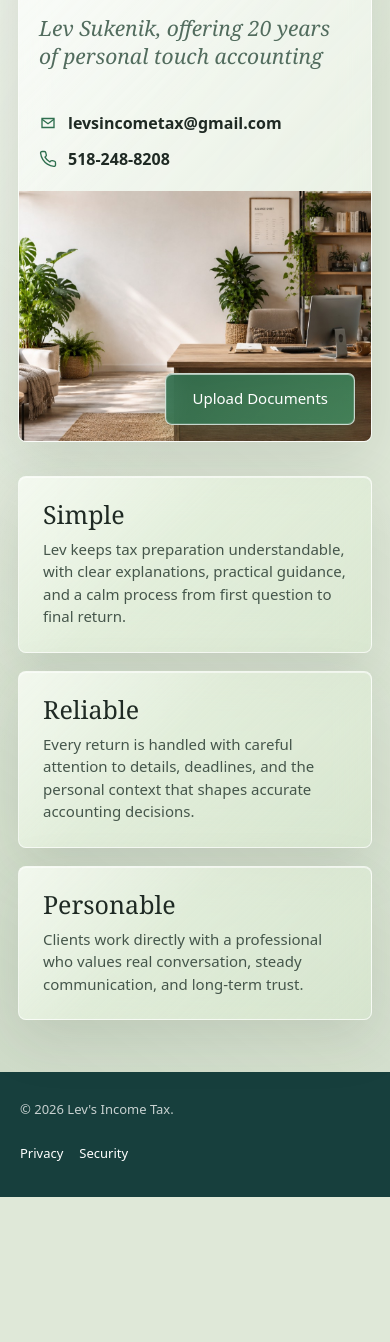
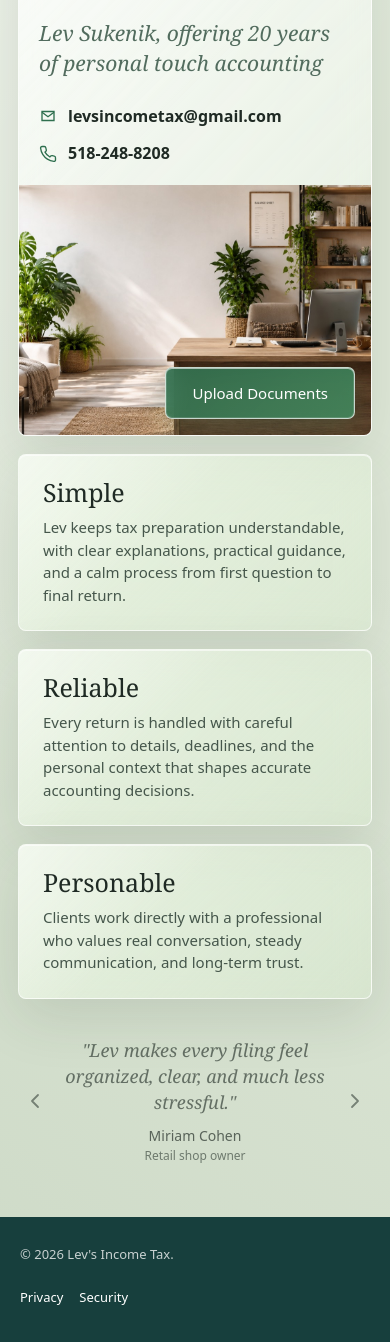
Before and after one commit to samperet/LevsIncomeTax, a website: page index.html in a window 390 px wide. Shown: the part 193-1535 px from the top of the page. Before the commit the page ends 1390 px from the top, so only its background shows below. Drawn offline with Linux system fonts and the light colour scheme.

Commit message:
Refine homepage layout and client login

```diff
--- a/index.html
+++ b/index.html
@@ -54,7 +54,10 @@ html {
 
 body {
   min-height: 100vh;
+  min-height: 100svh;
   margin: 0;
+  display: grid;
+  grid-template-rows: auto minmax(0, 1fr) auto;
   color: var(--ink);
   background:
     linear-gradient(120deg, rgba(255, 255, 255, 0.48) 0%, rgba(255, 255, 255, 0) 46%),
@@ -116,8 +119,8 @@ a {
 }
 
 .page {
-  min-height: calc(100vh - 76px);
-  padding: clamp(36px, 6vw, 76px) clamp(20px, 5vw, 64px) 72px;
+  min-height: 0;
+  padding: clamp(36px, 6vw, 76px) clamp(20px, 5vw, 64px) clamp(30px, 4vw, 44px);
 }
 
 .hero-section {
@@ -160,6 +163,10 @@ a {
 }
 
 .identity {
+  --hero-text-gap: clamp(26px, 3vw, 42px);
+  display: grid;
+  align-content: center;
+  gap: var(--hero-text-gap);
   padding: clamp(30px, 4vw, 48px);
   min-width: 0;
 }
@@ -179,12 +186,12 @@ h1 {
 
 .intro-heading {
   max-width: 520px;
-  margin: 22px 0 0;
+  margin: 0;
   color: #526c5e;
   font-family: var(--display-font);
   font-size: clamp(20px, 2vw, 27px);
   font-style: italic;
-  line-height: 1.32;
+  line-height: 1.42;
   font-weight: 400;
   letter-spacing: 0;
   overflow-wrap: anywhere;
@@ -192,8 +199,8 @@ h1 {
 
 .contact-list {
   display: grid;
-  gap: 12px;
-  margin-top: 40px;
+  gap: clamp(14px, 1.5vw, 18px);
+  margin: 0;
 }
 
 .contact-item {
@@ -204,6 +211,7 @@ h1 {
   text-decoration: none;
   font-size: 16px;
   font-weight: 600;
+  line-height: 1.45;
   min-width: 0;
 }
 
@@ -245,11 +253,12 @@ h1 {
 }
 
 .supporting-copy {
+  --support-gap: clamp(18px, 3vw, 28px);
   display: grid;
   grid-template-columns: repeat(3, minmax(0, 1fr));
-  gap: clamp(18px, 3vw, 28px);
+  gap: var(--support-gap);
   width: min(1180px, 100%);
-  margin: clamp(40px, 6vw, 72px) auto 0;
+  margin: var(--support-gap) auto 0;
 }
 
 .support-section {
@@ -280,6 +289,87 @@ h1 {
   margin: 0;
   color: var(--ink-soft);
   font-size: 15px;
+}
+
+.quote-carousel {
+  display: grid;
+  grid-template-columns: 42px minmax(0, 1fr) 42px;
+  align-items: center;
+  gap: clamp(12px, 2.4vw, 28px);
+  width: min(940px, 100%);
+  min-height: 146px;
+  margin: clamp(30px, 4.5vw, 46px) auto 0;
+  padding-top: clamp(8px, 1.6vw, 18px);
+  color: rgba(31, 42, 36, 0.62);
+  text-align: center;
+}
+
+.quote-track {
+  min-width: 0;
+}
+
+.quote-slide {
+  display: grid;
+  gap: 12px;
+  margin: 0;
+}
+
+.quote-text {
+  margin: 0;
+  font-family: var(--display-font);
+  font-size: clamp(18px, 2vw, 23px);
+  font-style: italic;
+  font-weight: 400;
+  line-height: 1.45;
+}
+
+.quote-slide[hidden] {
+  display: none;
+}
+
+.quote-attribution {
+  display: grid;
+  gap: 2px;
+  color: rgba(31, 42, 36, 0.56);
+  font-size: 13px;
+  font-style: normal;
+  line-height: 1.35;
+}
+
+.quote-author {
+  color: rgba(31, 42, 36, 0.68);
+  font-size: 14px;
+}
+
+.quote-business {
+  font-size: 12px;
+}
+
+.quote-arrow {
+  display: grid;
+  place-items: center;
+  width: 42px;
+  height: 42px;
+  padding: 0;
+  border: 0;
+  border-radius: 999px;
+  background: transparent;
+  color: rgba(31, 42, 36, 0.52);
+  cursor: pointer;
+}
+
+.quote-arrow:hover {
+  color: rgba(31, 42, 36, 0.78);
+}
+
+.quote-arrow svg {
+  width: 24px;
+  height: 24px;
+  stroke: currentColor;
+  stroke-width: 1.8;
+  fill: none;
+  stroke-linecap: round;
+  stroke-linejoin: round;
 }
 
 .site-footer {
@@ -399,6 +489,25 @@ button * {
   background: linear-gradient(135deg, rgba(39, 93, 67, 0.94), rgba(52, 123, 86, 0.88));
 }
 
+.button.home-action {
+  min-height: 52px;
+  padding: 0 26px;
+  border: 1px solid rgba(255, 255, 255, 0.72);
+  background: linear-gradient(135deg, rgba(47, 111, 79, 0.9), rgba(63, 143, 99, 0.82));
+  box-shadow:
+    0 12px 28px rgba(31, 91, 61, 0.26),
+    inset 0 1px 0 rgba(255, 255, 255, 0.52),
+    inset 0 0 0 1px rgba(255, 255, 255, 0.14);
+  backdrop-filter: blur(10px) saturate(1.14);
+  -webkit-backdrop-filter: blur(10px) saturate(1.14);
+  font-size: 15px;
+}
+
+.button.home-action:hover {
+  border-color: rgba(255, 255, 255, 0.84);
+  background: linear-gradient(135deg, rgba(39, 93, 67, 0.94), rgba(52, 123, 86, 0.88));
+}
+
 .button.secondary {
   background: rgba(255, 255, 255, 0.5);
   color: var(--blue-dark);
@@ -467,6 +576,12 @@ button * {
 
 .modal-backdrop.open {
   display: grid;
+}
+
+.access-backdrop {
+  background: rgba(232, 238, 229, 0.62);
+  backdrop-filter: blur(6px);
+  -webkit-backdrop-filter: blur(6px);
 }
 
 .modal {
@@ -503,6 +618,11 @@ button * {
   margin: 6px 0 0;
   color: var(--muted);
   font-size: 14px;
+}
+
+.access-modal .modal-title,
+.access-modal label {
+  font-weight: 400;
 }
 
 .close-button {
@@ -1125,8 +1245,19 @@ a:focus-visible {
     font-size: 21px;
   }
 
+  .quote-carousel {
+    grid-template-columns: 34px minmax(0, 1fr) 34px;
+    gap: 8px;
+    min-height: 136px;
+  }
+
+  .quote-arrow {
+    width: 34px;
+    height: 34px;
+  }
+
   .supporting-copy {
-    margin-top: 34px;
+    margin-top: var(--support-gap);
   }
 
   .footer-inner {
@@ -1222,6 +1353,48 @@ a:focus-visible {
       <p>Clients work directly with a professional who values real conversation, steady communication, and long-term trust.</p>
     </section>
   </section>
+
+  <section class="quote-carousel" aria-label="Customer quotes">
+    <button class="quote-arrow" type="button" data-quote-nav="-1" aria-label="Previous quote">
+      <svg viewBox="0 0 24 24" aria-hidden="true">
+        <path d="m15 18-6-6 6-6"></path>
+      </svg>
+    </button>
+    <div class="quote-track" aria-live="polite">
+      <figure class="quote-slide active" data-quote-slide>
+        <blockquote class="quote-text">
+          "Lev makes every filing feel organized, clear, and much less stressful."
+        </blockquote>
+        <figcaption class="quote-attribution">
+          <span class="quote-author">Miriam Cohen</span>
+          <span class="quote-business">Retail shop owner</span>
+        </figcaption>
+      </figure>
+      <figure class="quote-slide" data-quote-slide hidden>
+        <blockquote class="quote-text">
+          "He explains what matters, keeps deadlines simple, and follows through."
+        </blockquote>
+        <figcaption class="quote-attribution">
+          <span class="quote-author">Daniel Rivera</span>
+          <span class="quote-business">Home services contractor</span>
+        </figcaption>
+      </figure>
+      <figure class="quote-slide" data-quote-slide hidden>
+        <blockquote class="quote-text">
+          "The personal attention helps our bookkeeping and taxes stay on track."
+        </blockquote>
+        <figcaption class="quote-attribution">
+          <span class="quote-author">Priya Shah</span>
+          <span class="quote-business">Cafe owner</span>
+        </figcaption>
+      </figure>
+    </div>
+    <button class="quote-arrow" type="button" data-quote-nav="1" aria-label="Next quote">
+      <svg viewBox="0 0 24 24" aria-hidden="true">
+        <path d="m9 18 6-6-6-6"></path>
+      </svg>
+    </button>
+  </section>
 </main>
 
 <footer class="site-footer">
@@ -1234,12 +1407,12 @@ a:focus-visible {
   </div>
 </footer>
 
-<div class="modal-backdrop" id="register-modal" aria-hidden="true">
-  <section class="modal" role="dialog" aria-modal="true" aria-labelledby="register-title">
+<div class="modal-backdrop access-backdrop" id="register-modal" aria-hidden="true">
+  <section class="modal access-modal" role="dialog" aria-modal="true" aria-labelledby="register-title">
     <div class="modal-header">
       <div>
-        <h2 class="modal-title" id="register-title">Client Access</h2>
-        <p class="modal-copy">Enter your email, then open the link we send you to securely upload files. No customer passwords are used.</p>
+        <h2 class="modal-title" id="register-title">Client Login</h2>
+        <p class="modal-copy">Enter your email address. We will send you a secure login link.</p>
       </div>
       <button class="close-button" type="button" data-close-register aria-label="Close registration form">×</button>
     </div>
@@ -1252,7 +1425,7 @@ a:focus-visible {
         </div>
       </div>
       <div class="message" id="register-message" role="status" aria-live="polite"></div>
-      <button class="button full" id="create-magic-link" type="submit">Email Magic Link</button>
+      <button class="button full home-action" id="create-magic-link" type="submit">Send Login Link</button>
     </form>
   </section>
 </div>
@@ -1563,11 +1736,15 @@ const alertMenuButton = document.querySelector("#alert-menu-button");
 const alertMenu = document.querySelector("#alert-menu");
 const markAlertsSeenButton = document.querySelector("#mark-alerts-seen");
 const infoModals = [...document.querySelectorAll(".info-modal")];
+const quoteSlides = [...document.querySelectorAll("[data-quote-slide]")];
+const quoteControls = [...document.querySelectorAll("[data-quote-nav]")];
 let activeClientId = null;
 let typedBuffer = "";
 let installPromptEvent = null;
 let taxInfoFormMode = "client";
 let adminTaxInfoClientId = "";
+let quoteIndex = 0;
+let quoteTimer = null;
 
 function getTaxYears() {
   const currentYear = new Date().getFullYear();
@@ -1603,6 +1780,26 @@ function clearMessage(element) {
 function clearHomeConfirmation() {
   homeConfirmation.className = "message home-confirmation";
   homeConfirmation.textContent = "";
+}
+
+function showQuote(index) {
+  if (!quoteSlides.length) return;
+  quoteIndex = (index + quoteSlides.length) % quoteSlides.length;
+  quoteSlides.forEach((slide, slideIndex) => {
+    const isActive = slideIndex === quoteIndex;
+    slide.hidden = !isActive;
+    slide.classList.toggle("active", isActive);
+  });
+}
+
+function startQuoteCarousel() {
+  if (quoteTimer) window.clearInterval(quoteTimer);
+  const reduceMotion = window.matchMedia("(prefers-reduced-motion: reduce)").matches;
+  if (quoteSlides.length < 2 || reduceMotion) {
+    quoteTimer = null;
+    return;
+  }
+  quoteTimer = window.setInterval(() => showQuote(quoteIndex + 1), 5600);
 }
 
 function openInfoModal(id) {
@@ -2568,6 +2765,8 @@ function enterAdminRoute() {
 
 setYears();
 renderSession();
+showQuote(0);
+startQuoteCarousel();
 if (isFilePreview()) {
   showServerRequiredMessage();
 }
@@ -2608,7 +2807,7 @@ registerForm.addEventListener("submit", async (event) => {
   const email = formData.get("register-email").trim();
 
   createMagicLinkButton.disabled = true;
-  showMessage(registerMessage, "warning", "Sending magic link...");
+  showMessage(registerMessage, "warning", "Sending login link...");
 
   try {
     const result = await requestBackendMagicLink({ email });
@@ -2616,7 +2815,7 @@ registerForm.addEventListener("submit", async (event) => {
     showEmailLinkPopup();
   } catch (error) {
     if (error.status) {
-      showMessage(registerMessage, "error", error.message || "Magic link could not be sent.");
+      showMessage(registerMessage, "error", error.message || "Login link could not be sent.");
       return;
     }
 
@@ -2635,6 +2834,13 @@ registerForm.addEventListener("submit", async (event) => {
 
 document.querySelectorAll("[data-info-modal]").forEach((button) => {
   button.addEventListener("click", () => openInfoModal(button.dataset.infoModal));
+});
+
+quoteControls.forEach((button) => {
+  button.addEventListener("click", () => {
+    showQuote(quoteIndex + Number(button.dataset.quoteNav));
+    startQuoteCarousel();
+  });
 });
 
 window.addEventListener("beforeinstallprompt", (event) => {
```
